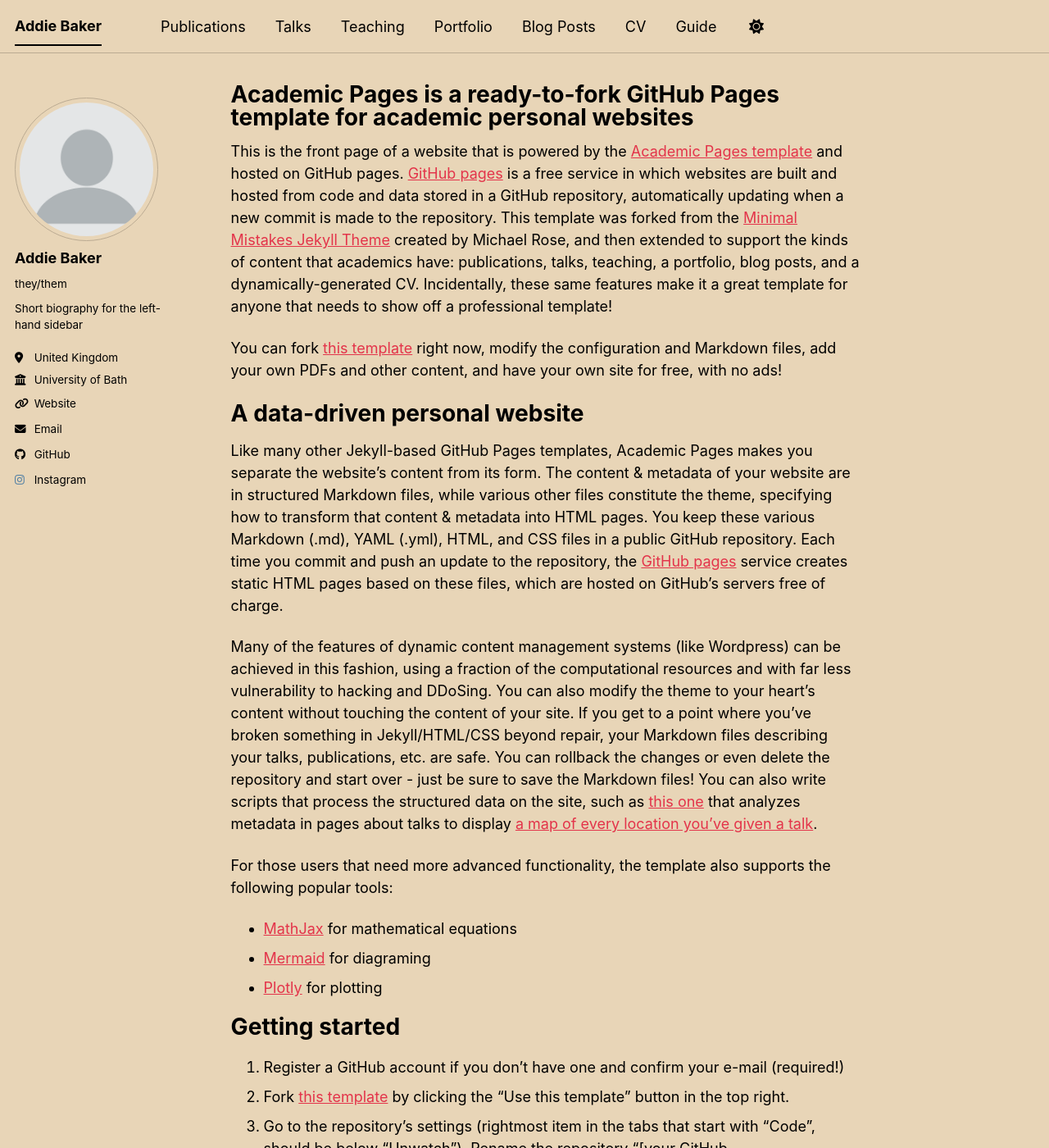
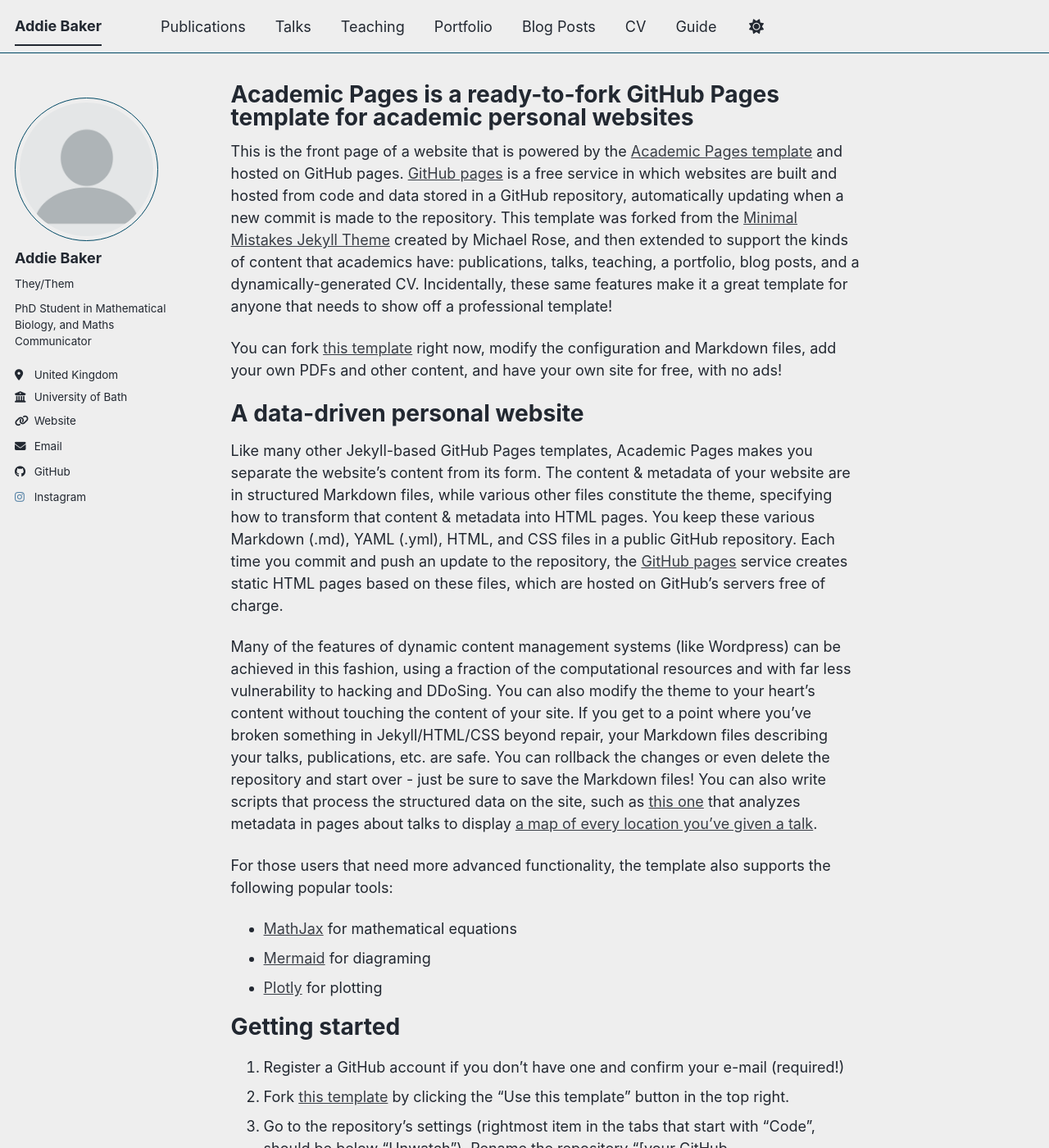
Before and after one commit to addie-02/addie-02.github.io, a Jekyll site: the page built from _pages/about.md, in a window 1280 px wide and 1400 px high. Shown: the whole window at 82% size. Built offline with Jekyll 4.4.1, drawn with Linux system fonts in a browser that asks for light colours; a script bundle is joined from its source files by our own code; library files that are not in the unit come from our copies.

Commit message:
Update site theme and author information

```diff
--- a/_config.yml
+++ b/_config.yml
@@ -8,7 +8,7 @@
 
 # Basic Site Settings
 locale                   : "en-UK"
-site_theme               : "sunrise" # The available themes options are "default", "air", "sunrise", "mint", "dirt" and "contrast"
+site_theme               : "air" # The available themes options are "default", "air", "sunrise", "mint", "dirt" and "contrast"
 title                    : "Addie Baker"
 title_separator          : "-"
 name                     : &name "Addie Baker"
@@ -25,8 +25,8 @@ author:
   # Biographic information
   avatar           : "profile.png"
   name             : "Addie Baker"
-  pronouns         : "they/them"
-  bio              : "Short biography for the left-hand sidebar"
+  pronouns         : "They/Them"
+  bio              : "PhD Student in Mathematical Biology, and Maths Communicator"
   location         : "United Kingdom"
   employer         : "University of Bath"
   uri              : "https://linktr.ee/phdyourway"
@@ -36,13 +36,13 @@ author:
   # Academic websites
   academia         : # URL
   arxiv            : # URL - Update with the correct link to your profile
-  googlescholar    : # "https://scholar.google.com/citations?user=PS_CX0AAAAAJ"
+  googlescholar    : # URL
   inspire-hep      : # URL
   impactstory      : # URL
-  orcid            : # "https://orcid.org/yourorcidurl"
+  orcid            : # URL
   semantic         : # URL
   ssrn             : # URL
-  pubmed           : # "https://www.ncbi.nlm.nih.gov/pubmed/?term=john+snow"
+  pubmed           : # URL
   researchgate     : # URL
   scopus           : # URL
   zotero           : # URL
```
